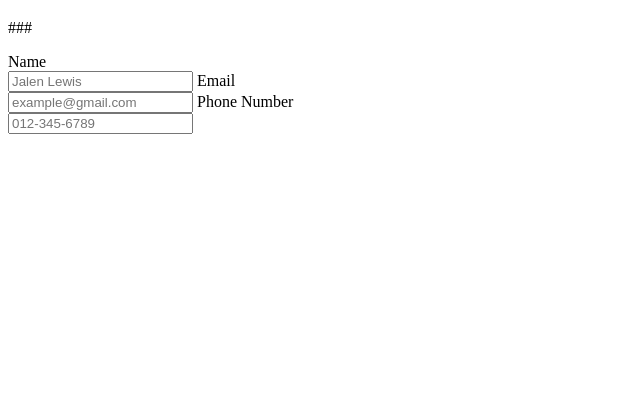
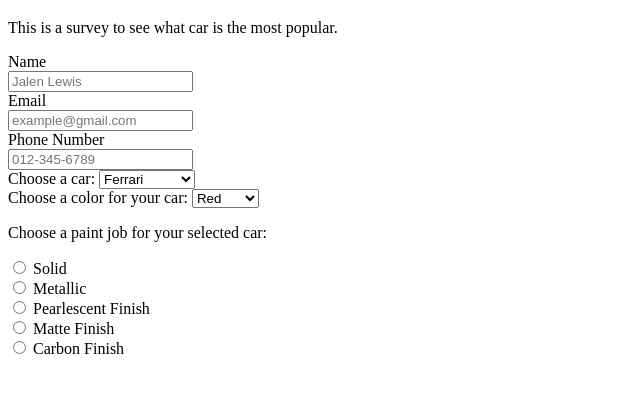
Before and after one commit to jlew2529/Survey_Form, a plain HTML site: page index.html in a window 1280 px wide. Shown: the part 61-454 px from the top of the page, without its empty margins (0-640 px from the left). Drawn offline with Linux system fonts and the light colour scheme.

Commit message:
Finished index file

```diff
--- a/index.html
+++ b/index.html
@@ -9,14 +9,45 @@
 </head>
 <body>
     <h1 id="title">Survey Form</h1>
-    <p id="description">###</p>
+    <p id="description">This is a survey to see what car is the most popular.</p>
     <form id="survey-form">
         <label for="name">Name</label><br>
-        <input type="text" id="name" name="name" placeholder="Jalen Lewis">
+        <input type="text" id="name" name="name" placeholder="Jalen Lewis"><br>
         <label for="email">Email</label><br>
-        <input type="text" id="email" name="email" placeholder="example@gmail.com">
+        <input type="text" id="email" name="email" placeholder="example@gmail.com"><br>
         <label for="Pnumber">Phone Number</label><br>
-        <input type="text" id="phone" name="Pnumber" placeholder="012-345-6789">
+        <input type="text" id="phone" name="Pnumber" placeholder="012-345-6789"><br>
+        <label for="cars">Choose a car:</label>
+        <select id="cars" name="cars">
+            <option value="Ferrari">Ferrari</option>
+            <option value="Lamborghini">Lamborghini</option>
+            <option value="Mercedes">Mercedes</option>
+            <option value="BMW">BMW</option>
+        </select><br>
+        <label for="colors">Choose a color for your car:</label>
+        <select id="colors" name="colors">
+            <option value="Red">Red</option>
+            <option value="Orange">Orange</option>
+            <option value="Yellow">Yellow</option>
+            <option value="Green">Green</option>
+            <option value="Blue">Blue</option>
+            <option value="Purple">Purple</option>
+            <option value="Pink">Pink</option>
+            <option value="White">White</option>
+            <option value="Grey">Grey</option>
+            <option value="Black">Black</option>
+        </select>
+        <p>Choose a paint job for your selected car:</p>
+        <input type="radio" id="solid" name="solid-paint" value="Solid">
+        <label for="solid">Solid</label><br>
+        <input type="radio" id="metallic" name="metallic-paint" value="Metallic">
+        <label for="metallic">Metallic</label><br>
+        <input type="radio" id="pearlescent" name="pearlescent-finish" value="Pearlescent">
+        <label for="pearlescent">Pearlescent Finish</label><br>
+        <input type="radio" id="matte" name="matte-finish" value="Matte">
+        <label for="matte">Matte Finish</label><br>
+        <input type="radio" id="carbon" name="carbon-finish" value="Carbon">
+        <label for="carbon">Carbon Finish</label>
     </form>
 </body>
 </html>
```
